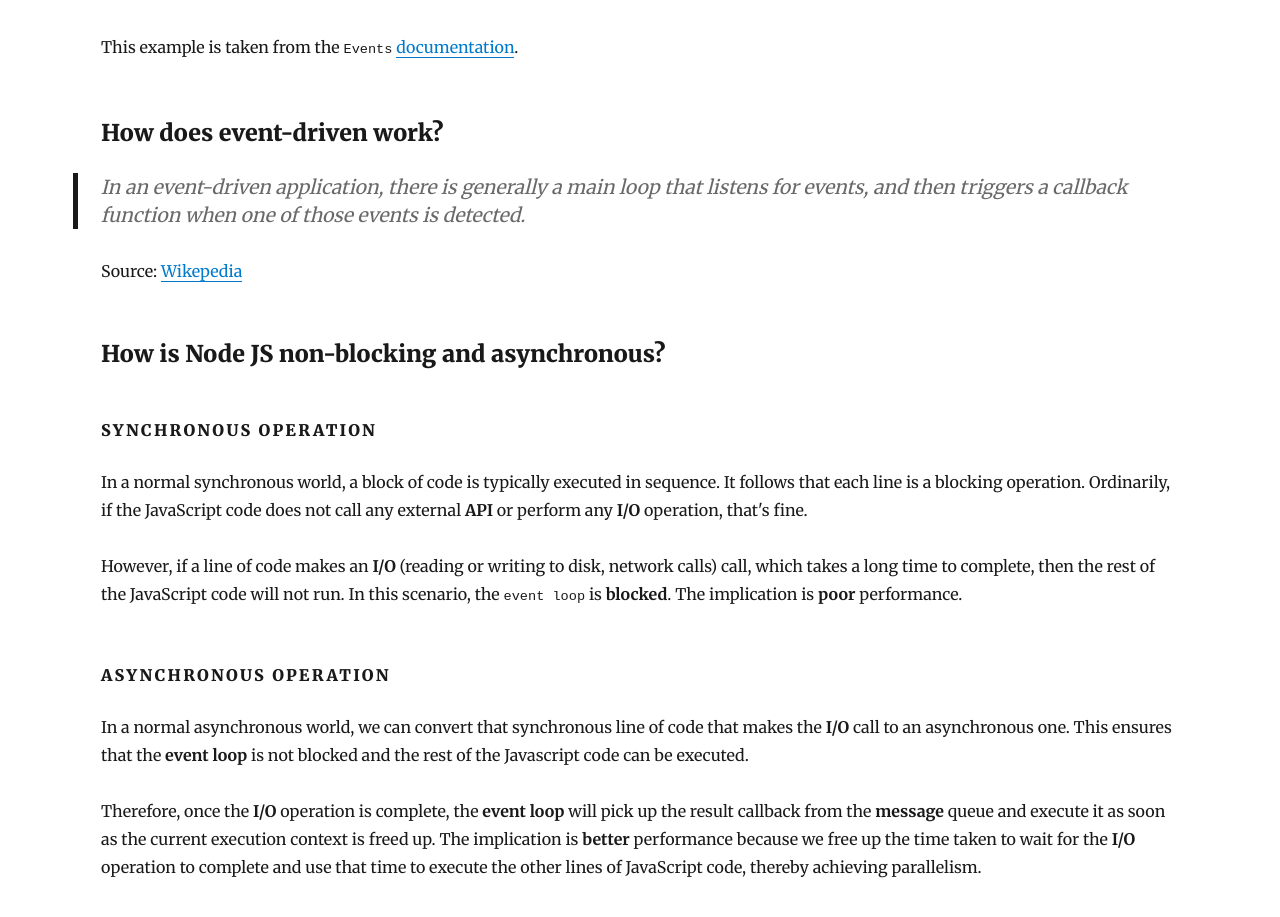
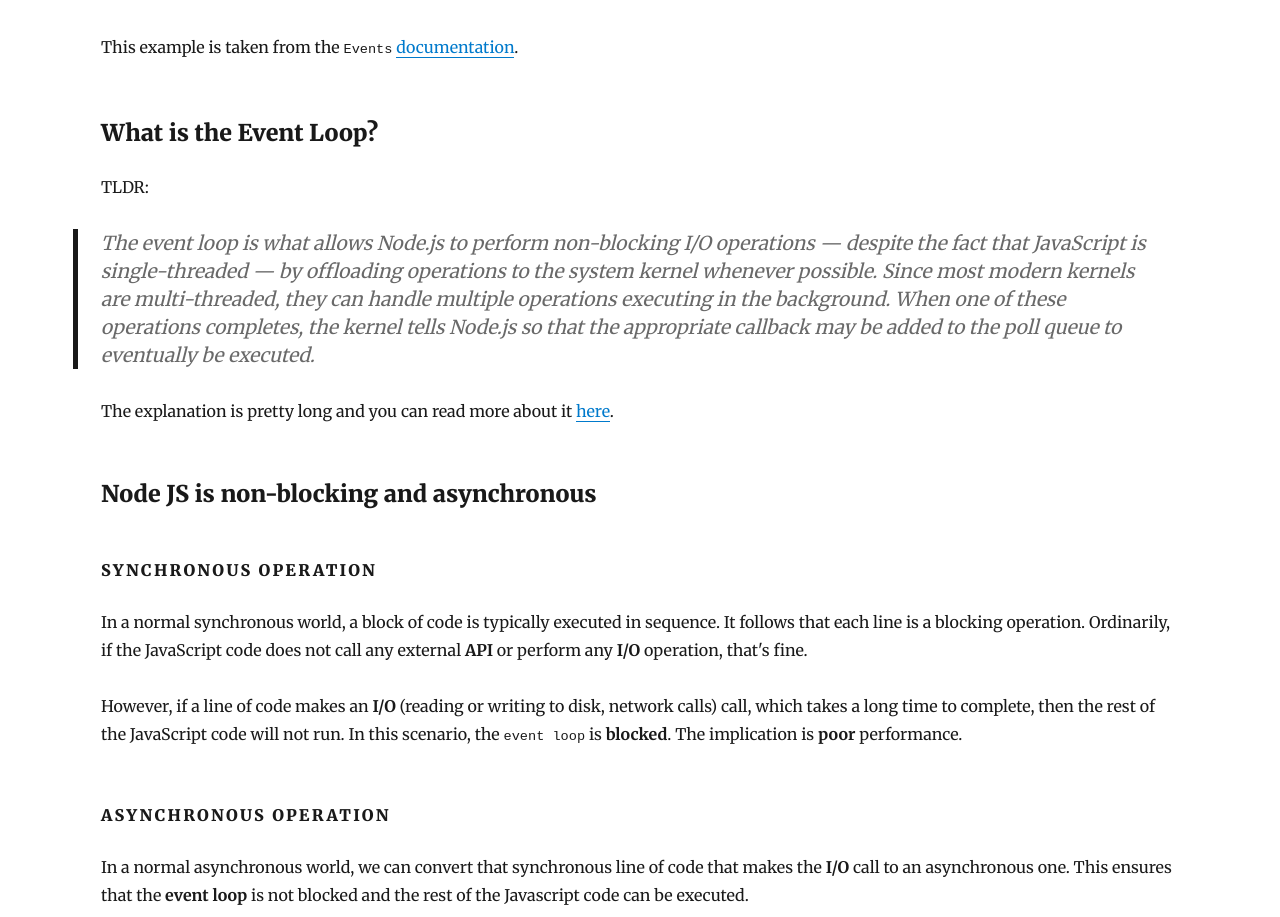
Before and after one commit to maxnathaniel/maxnatho-io, a Gatsby site: page /what-is-Node-JS/ in a window 1280 px wide. Shown: the part 1650-2567 px from the top of the page. Built offline with nearby package versions, Linux system fonts and the light colour scheme; Gatsby itself is replaced by a stand-in of ours; some packages are replaced by stand-ins of ours; code samples lack their colours.

Commit message:
updated blog post

````diff
--- a/content/blog/what-is-Node-JS/index.md
+++ b/content/blog/what-is-Node-JS/index.md
@@ -54,12 +54,15 @@ myEmitter.on('event', () => {
 ```
 This example is taken from the `Events` [documentation](https://nodejs.org/dist/latest-v12.x/docs/api/events.html).
 
-### How does event-driven work?
-> In an event-driven application, there is generally a main loop that listens for events, and then triggers a callback function when one of those events is detected.
+### What is the Event Loop?
 
-Source: [Wikepedia](https://en.wikipedia.org/wiki/Event-driven_programming)
+TLDR:
 
-### How is Node JS non-blocking and asynchronous?
+> The event loop is what allows Node.js to perform non-blocking I/O operations — despite the fact that JavaScript is single-threaded — by offloading operations to the system kernel whenever possible. Since most modern kernels are multi-threaded, they can handle multiple operations executing in the background. When one of these operations completes, the kernel tells Node.js so that the appropriate callback may be added to the poll queue to eventually be executed.
+
+The explanation is pretty long and you can read more about it [here](https://nodejs.org/en/docs/guides/event-loop-timers-and-nexttick/).
+
+### Node JS is non-blocking and asynchronous
 
 #### Synchronous Operation
 In a normal synchronous world, a block of code is typically executed in sequence. It follows that each line is a blocking operation. Ordinarily, if the JavaScript code does not call any external  **API** or perform any **I/O** operation, that's fine.
````
